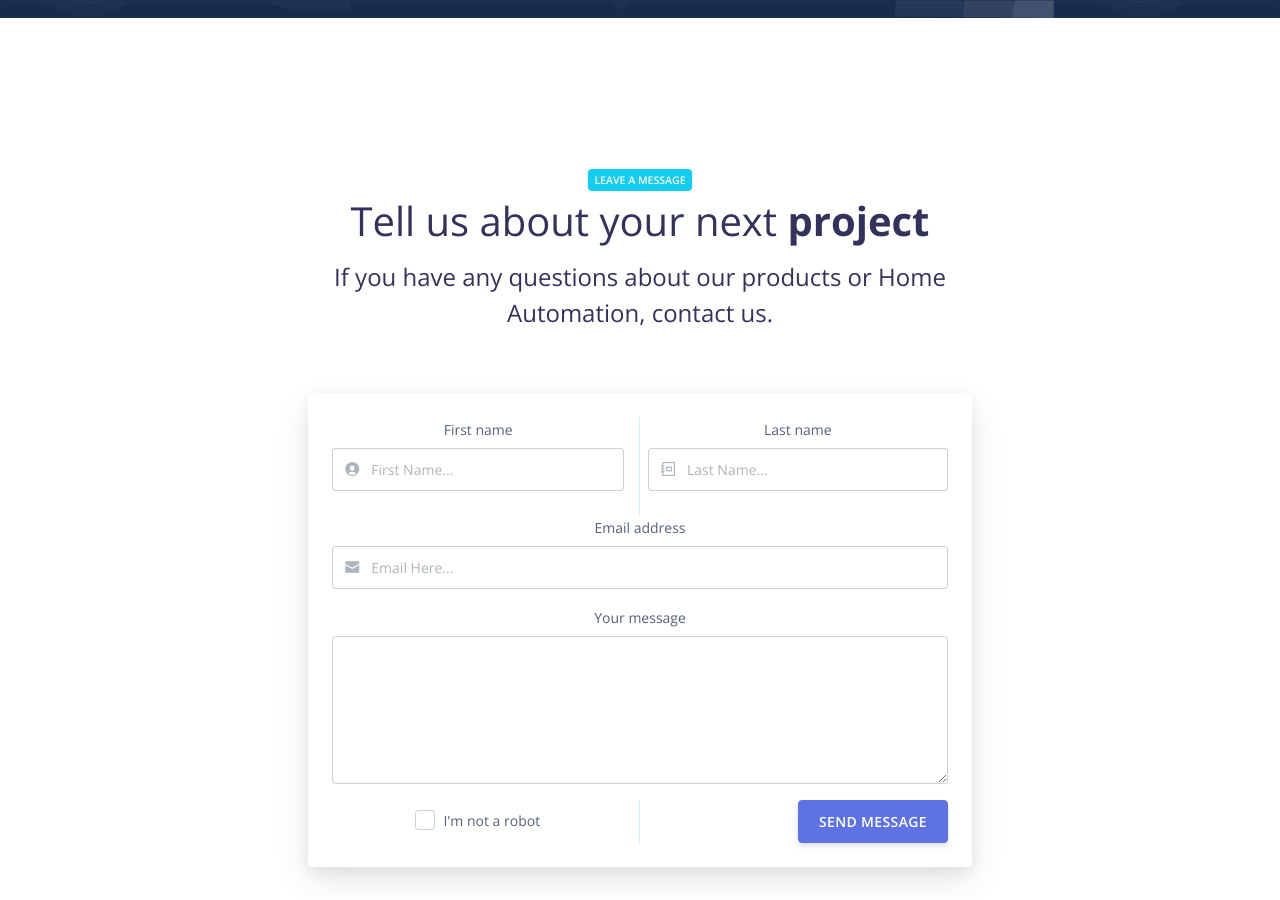
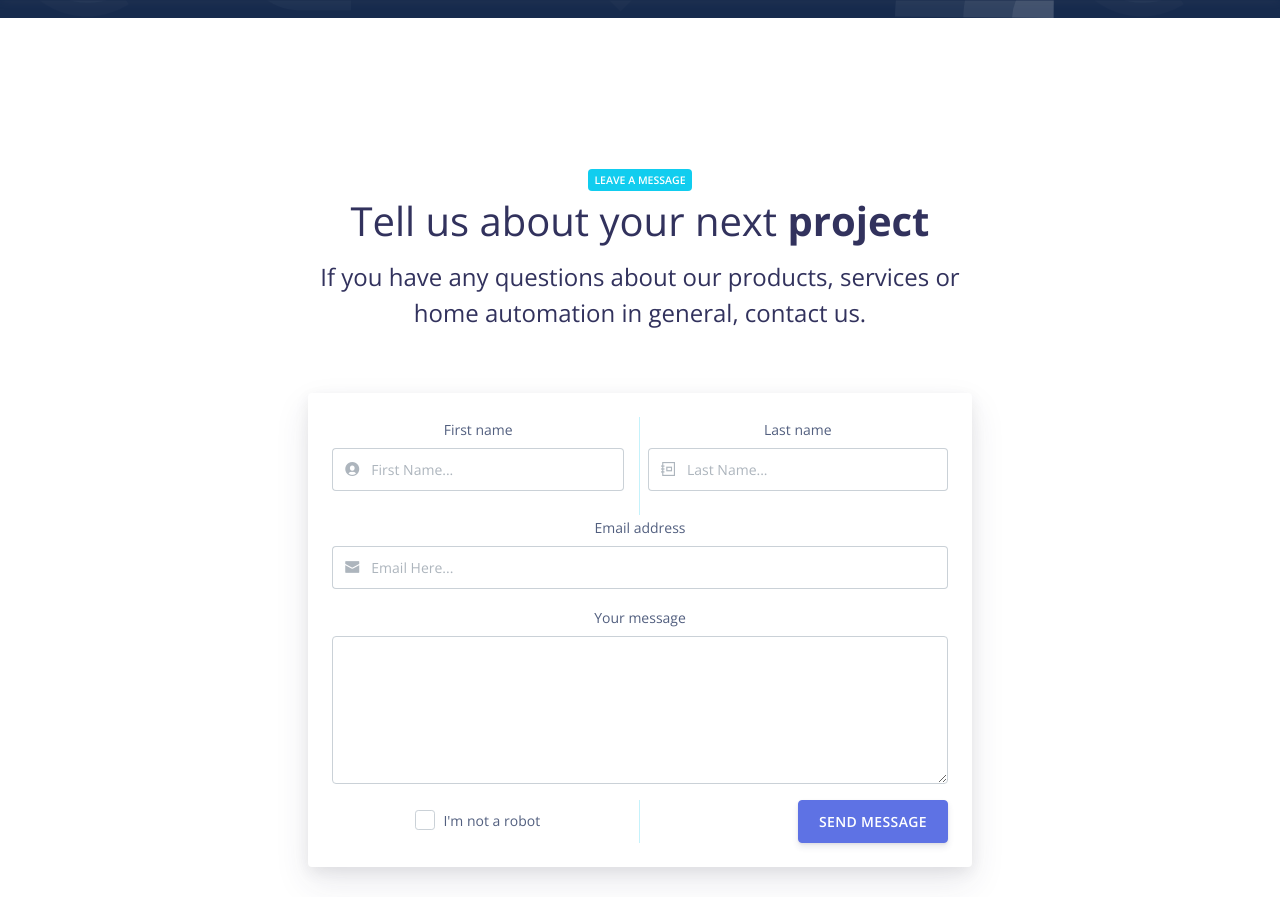
Before and after one commit to DialedIn-Aus/dialedin-aus.github.io, a Jekyll site: the page built from docs/index.html, in a window 1280 px wide and 900 px high, scrolled down 3854 px. Built offline with Jekyll 4.4.1, drawn with Linux system fonts in a browser that asks for light colours; nearby versions of some CDN libraries.

Commit message:
contact: tweak sub-title text

```diff
--- a/docs/_includes/contact-form.html
+++ b/docs/_includes/contact-form.html
@@ -3,7 +3,7 @@
     <div class="col-md-8 ml-auto mr-auto text-center mt-5">
       <span class="badge badge-info">Leave a message</span>
       <h1 class="title">Tell us about your next <b>project</b></h1>
-      <h4 class="desc">If you have any questions about our products or Home Automation, contact us.</h4>
+      <h4 class="desc">If you have any questions about our products, services or home automation in general, contact us.</h4>
     </div>
   </div>
 
```
